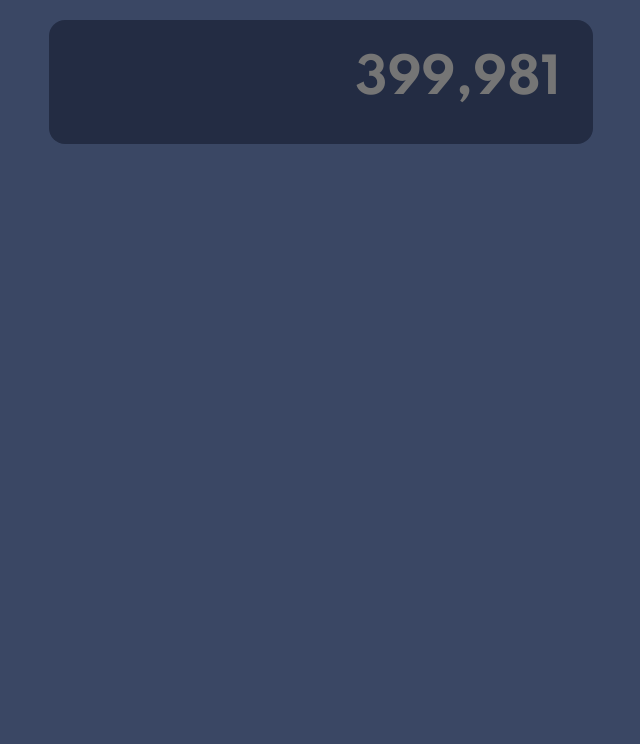
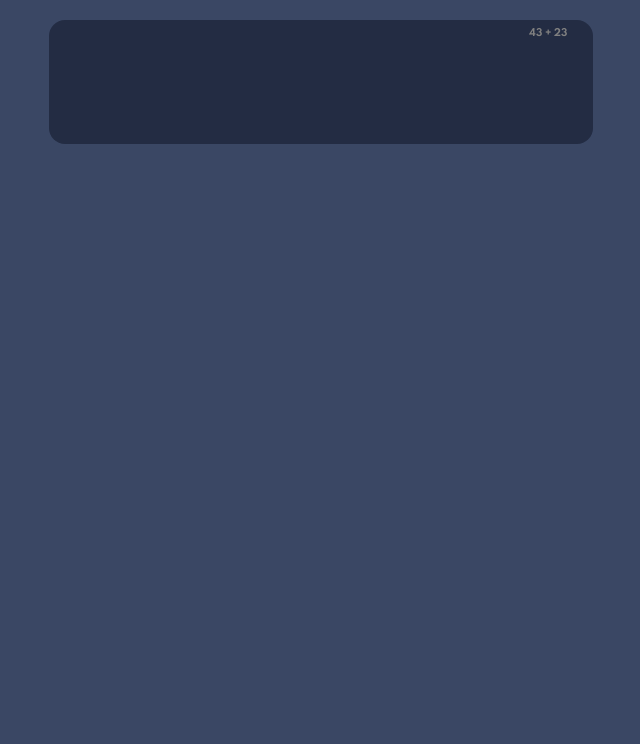
Before and after one commit to MojtabaMosavi/Calculator-app, a website built with Parcel: page src/index.html in a window 1280 px wide. Shown: the part 154-898 px from the top of the page, without its empty margins (319-959 px from the left). Built offline with nearby package versions, Linux system fonts and the light colour scheme.

Commit message:
modified the screen's markup

```diff
--- a/src/index.html
+++ b/src/index.html
@@ -80,7 +80,9 @@
         <div class="calculator__screen">
           <div class="calculator__screen-wrapper">
             <span class="calculator__screen-display"> 43 + 23</span>
-            <input type="text" class="calculator__screen-input" placeholder="399,981">
+            <label for="screen" class="visually-hidden">Calculator input area</label>
+            <input type="text" class="calculator__screen-input" id="screen">
+
           </div>
         </div>
       </div><!--End of screen-->
--- a/src/scss/component/_calculator.scss
+++ b/src/scss/component/_calculator.scss
@@ -55,28 +55,36 @@
     }
   }
 
-  /*|| laptop  --------------------------*/
+  /*|| screen  --------------------------*/
 
   &__screen {
     margin-top: 2rem;
+    position: relative;
+
+    &-wrapper {
+      text-align: right;
+    }
 
     &-display {
-      display: none;
-      font-size: 0.7rem;
-      padding-right: 1rem;
+      position: absolute;
+      width: 100%;
+      height: auto;
+      padding: 0.5rem 1.6rem;
+      font-size: 0.6rem;
+      filter: brightness(50%);
     }
 
     &-input {
       width: 100%;
-      text-align: right;
       background-color: var(--toggle-bg-keypad-bg);
-      padding: 1.5rem 1.5rem 1.8rem 1.1rem;
+      padding: 1.5rem 1.5rem 1.66rem 1.1rem;
       font-size: 2rem;
       font-weight: 700;
       color: var(--text-color-1);
       border: none;
       border-radius: 1rem;
       font-family: inherit;
+      text-align: inherit;
     }
   }
 
```
Also changed, not shown: dist/index.html, 4 other files.
